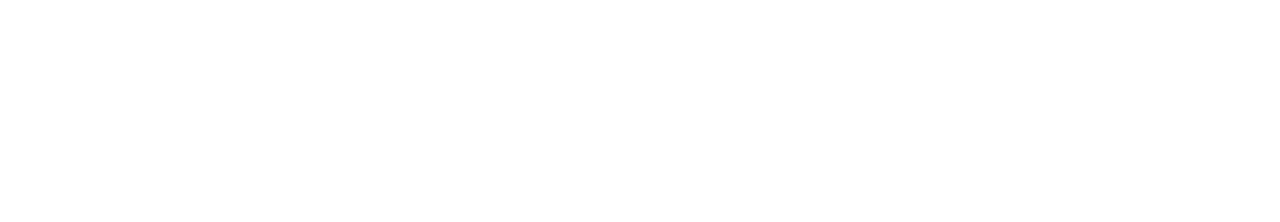
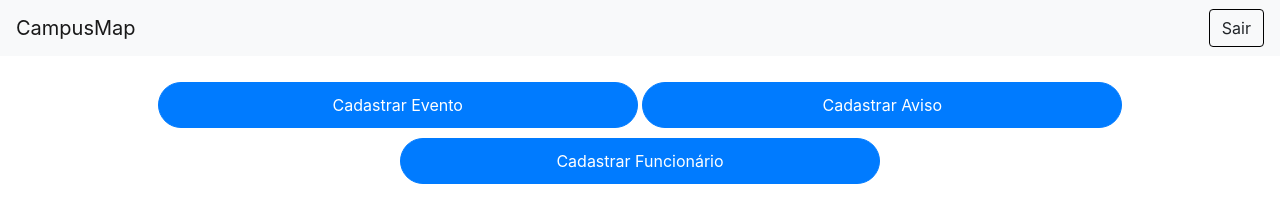
Before and after one commit to pedrohbribeiro/CampusIndustria, a plain HTML site: page admin/home.html in a window 1280 px wide. Drawn offline with nearby package versions, Linux system fonts and the light colour scheme.

Commit message:
Criaçao tela admin

```diff
--- a/admin/home.html
+++ b/admin/home.html
@@ -1,11 +1,34 @@
 <html lang="pt-br">
+
 <head>
     <meta charset="UTF-8">
     <meta name="viewport" content="width=device-width, initial-scale=1.0">
     <meta http-equiv="X-UA-Compatible" content="ie=edge">
     <title>Document</title>
+    <link rel="stylesheet" href="https://stackpath.bootstrapcdn.com/bootstrap/4.3.1/css/bootstrap.min.css"
+        integrity="sha384-ggOyR0iXCbMQv3Xipma34MD+dH/1fQ784/j6cY/iJTQUOhcWr7x9JvoRxT2MZw1T" crossorigin="anonymous">
 </head>
+
 <body>
+    <nav class="navbar navbar-expand-lg navbar-light bg-light">
+        <a class="navbar-brand" href="#">CampusMap</a>
+        <ul class="nav navbar-nav ml-auto">
+            <li>
+                <button class="btn btn-default" style="border-color: black;"
+                    onclick="document.location = '../index.html';">Sair</button>
+            </li>
+        </ul>
+    </nav>
+    <div class="text-center mt-3 dropdown">
+        <button class="btn btn-primary"
+                style="margin-top:10px;border-radius: 30px;width: 75%; max-width: 30rem;padding-top: 10px;padding-bottom: 10px"
+                onclick="document.location = 'home.html'">Cadastrar Evento</button>
+        <button class="btn btn-primary"
+                style="margin-top:10px;border-radius: 30px;width: 75%; max-width: 30rem;padding-top: 10px;padding-bottom: 10px"
+                onclick="document.location = 'home.html'">Cadastrar Aviso</button>
+        <button class="btn btn-primary"
+                style="margin-top:10px;border-radius: 30px;width: 75%; max-width: 30rem;padding-top: 10px;padding-bottom: 10px"
+                onclick="document.location = 'home.html'">Cadastrar Funcionário</button>
+</body>
 
-</body>
 </html>
```
Also changed, not shown: admin/login.html (+3 -3 lines).
